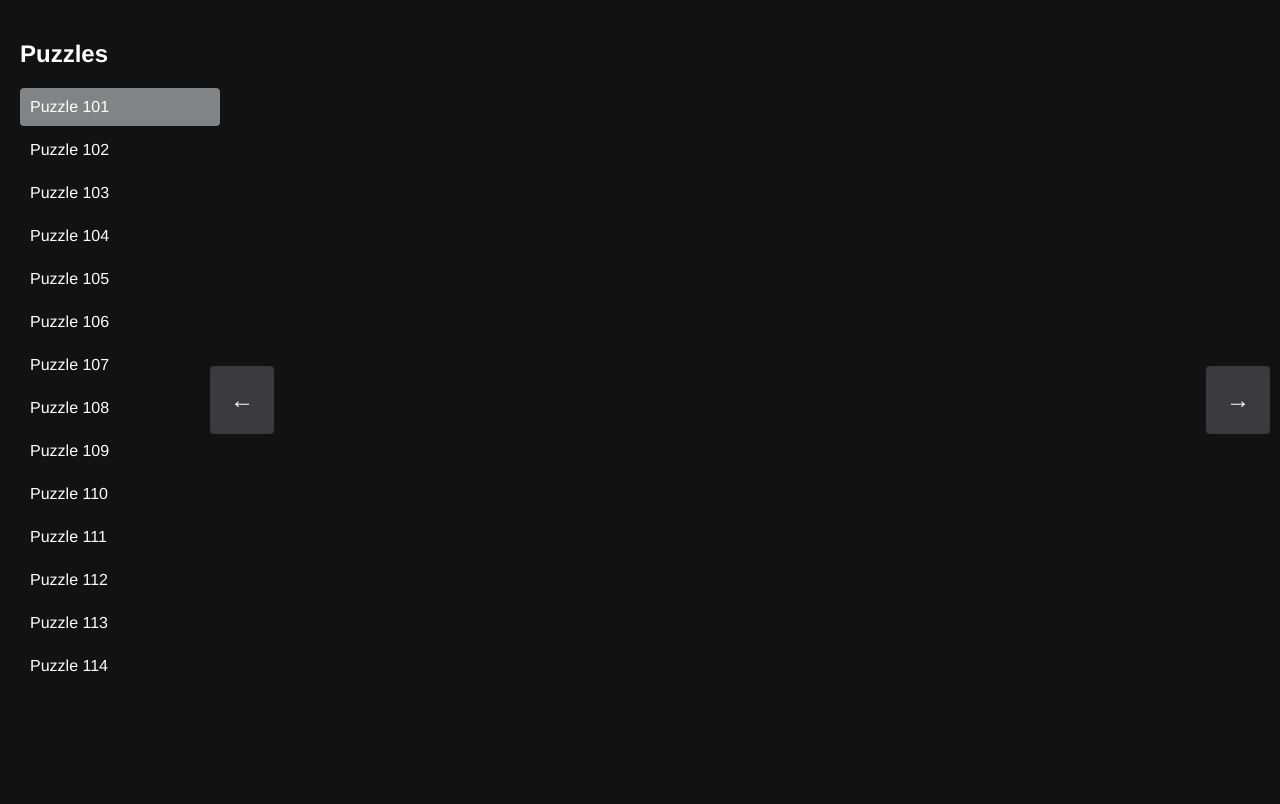
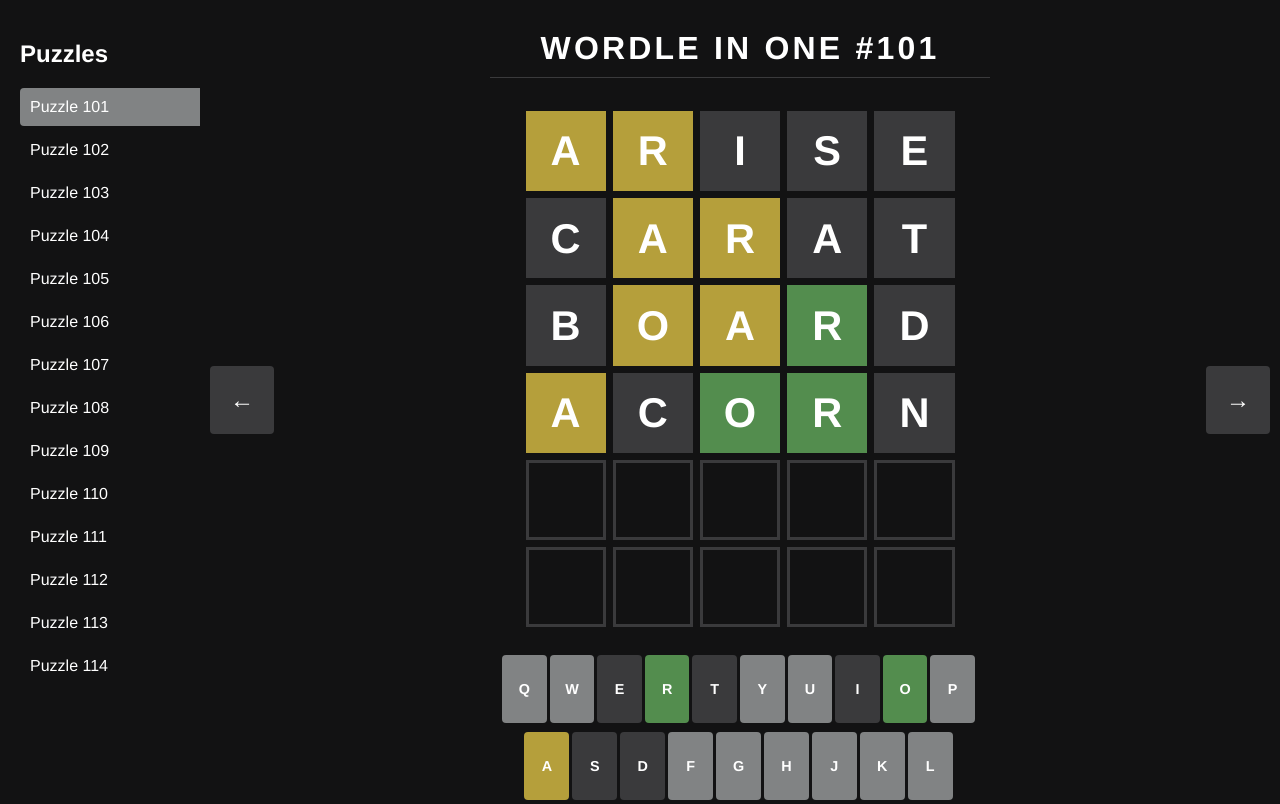
Before and after one commit to rootlake/one-dle, a website: page docs/index.html in a window 1280 px wide. Drawn offline with Linux system fonts and the light colour scheme.

Commit message:
Fix path to puzzle pages

```diff
--- a/docs/index.html
+++ b/docs/index.html
@@ -108,7 +108,7 @@
         const puzzleList = document.getElementById('puzzle-list');
 
         function loadPuzzle(puzzleNumber) {
-            puzzleFrame.src = `/one-dle/assets/js/puzzles/puzzle${puzzleNumber}.html`;
+            puzzleFrame.src = `/puzzles/puzzle${puzzleNumber}.html`;
             currentPuzzle = puzzleNumber;
             updateActiveState();
         }
```
